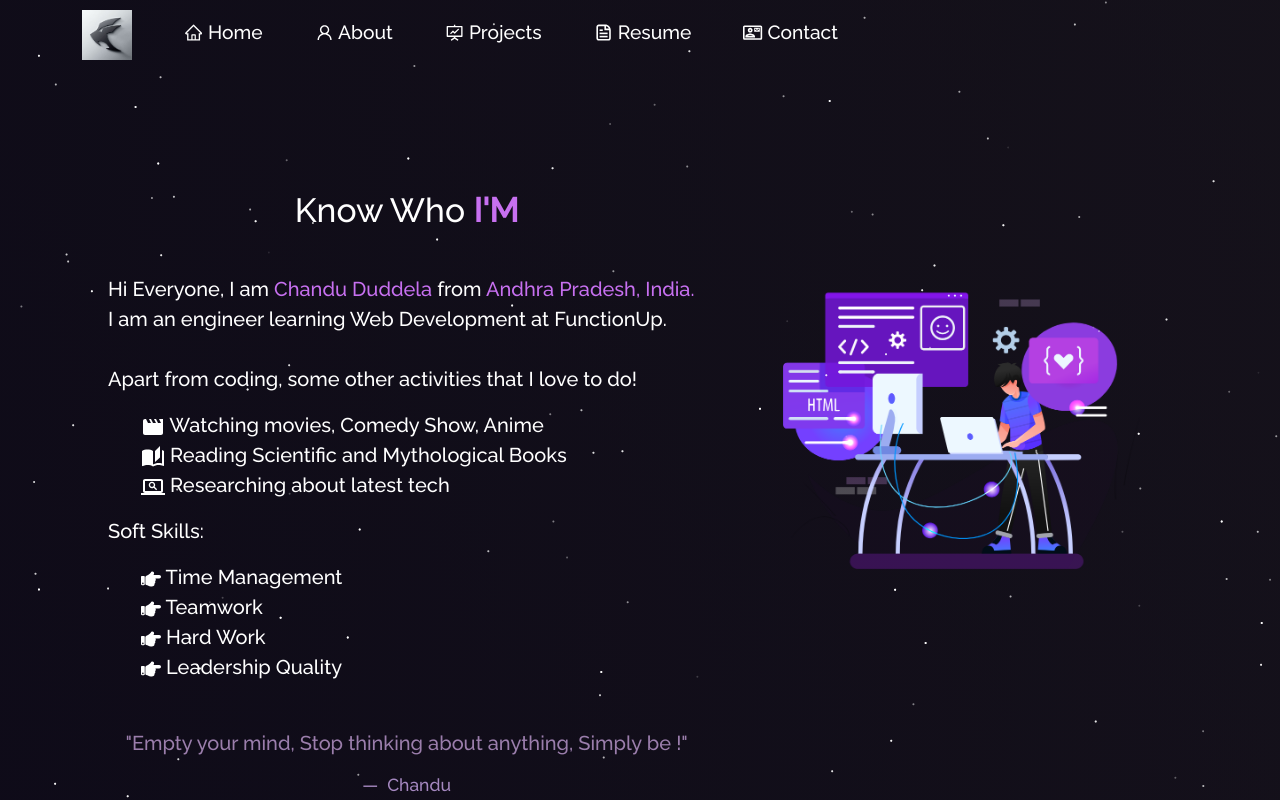
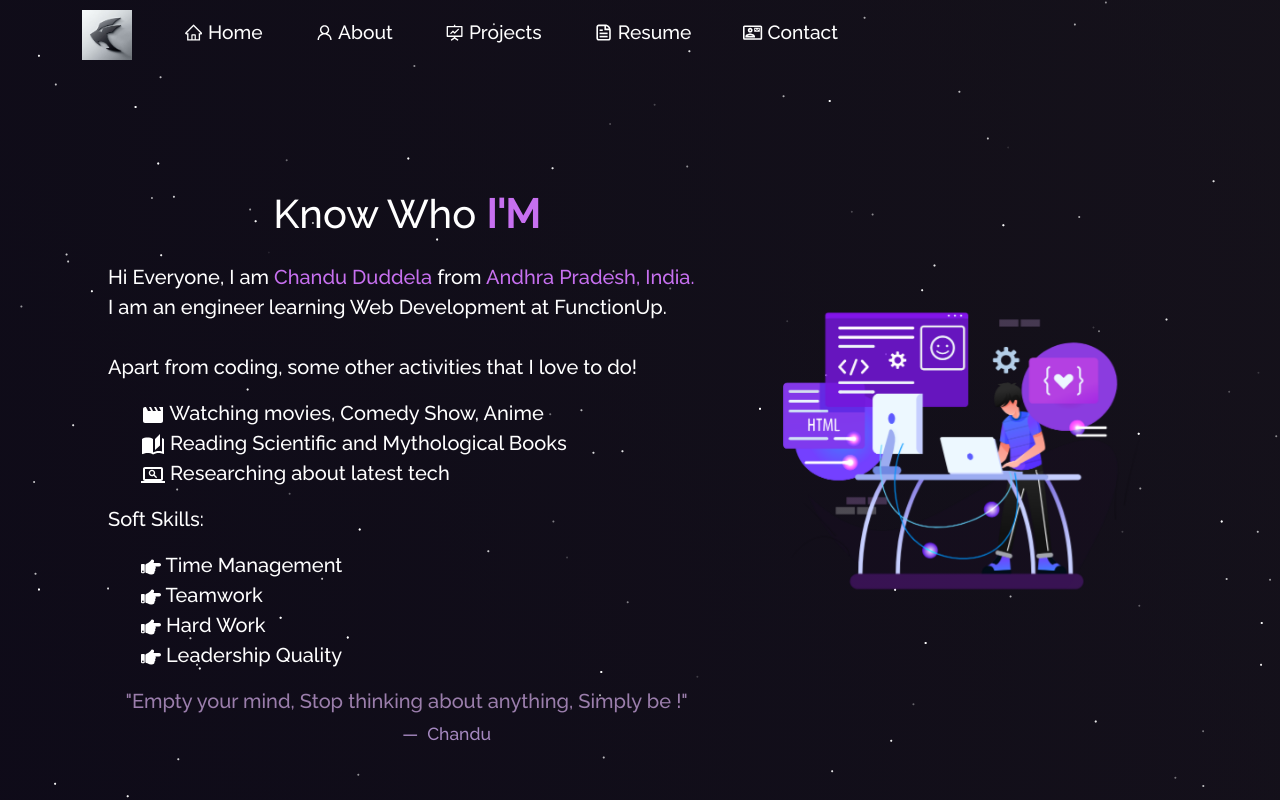
Before and after one commit to chandu-bala/portfolio, a React (Create React App) app: page /about in a window 1280 px wide. Shown: the top 800 px of the page. Built offline with nearby package versions, Linux system fonts and the light colour scheme.

Commit message:
about-page-animate

```diff
--- a/src/Components/About/About.js
+++ b/src/Components/About/About.js
@@ -1,190 +1,70 @@
-import React from "react";
+import React, { useEffect, useRef, useState } from "react";
 import { Container, Row, Col } from "react-bootstrap";
 import Particle from "../Particle";
-import Github from "./Github";
 import Techstack from "./Techstack";
 import Aboutcard from "./AboutCard";
 import laptopImg from "../../Assets/about.png";
 import Toolstack from "./Toolstack";
 import Experience from "./Experience";
+import "../../styles.css";
 
 function About() {
+  const [animate, setAnimate] = useState(false);
+  const aboutRef = useRef(null);
+
+  useEffect(() => {
+    const observer = new IntersectionObserver(
+      ([entry]) => {
+        if (entry.isIntersecting) {
+          setAnimate(true);
+        }
+      },
+      { threshold: 0.2 }
+    );
+
+    if (aboutRef.current) observer.observe(aboutRef.current);
+
+    return () => observer.disconnect();
+  }, []);
+
   return (
-    <Container fluid className="about-section">
+    <Container
+      fluid
+      ref={aboutRef}
+      className={`about-section ${animate ? "about-page-animate" : ""}`}
+    >
       <Particle />
       <Container>
         <Row style={{ justifyContent: "center", padding: "10px" }}>
-          <Col
-            md={7}
-            style={{
-              justifyContent: "center",
-              paddingTop: "30px",
-              paddingBottom: "50px",
-            }}
-          >
-            <h1 style={{ fontSize: "2.1em", paddingBottom: "20px" }}>
+          <Col md={7} style={{ paddingTop: "30px", paddingBottom: "50px" }}>
+            <h1 className="about-heading-animate">
               Know Who <strong className="purple">I'M</strong>
             </h1>
+
             <Aboutcard />
           </Col>
-          <Col
-            md={5}
-            style={{ paddingTop: "120px", paddingBottom: "50px" }}
-            className="about-img"
-          >
-            <img src={laptopImg} alt="about" className="img-fluid" />
+
+          <Col md={5} className="about-img about-image-animate">
+            <img
+  src={laptopImg}
+  alt="about"
+  className="img-fluid about-image-animate"
+/>
+
           </Col>
         </Row>
-        <h1 className="project-heading">
-          Professional <strong className="purple">Skillset </strong>
-        </h1>
 
+        <h1 className="section-title">Professional <strong className="purple">Skillset</strong></h1>
         <Techstack />
 
-        <h1 className="project-heading">
-          <strong className="purple">Tools</strong> I use
-        </h1>
+        <h1 className="section-title"><strong className="purple">Tools</strong> I use</h1>
         <Toolstack />
 
-        <h1 className="project-heading">
-          <strong className="purple">Experience</strong> i Gained
-        </h1>
-        <br/>
+        <h1 className="section-title"><strong className="purple">Experience</strong> I Gained</h1>
         <Experience />
-        {/* <Github /> */}
-        <br/>
       </Container>
     </Container>
   );
 }
 
 export default About;
-
-
-
-// import React from "react";
-// import { Container, Row, Col, Card } from "react-bootstrap";
-// import Particle from "../Particle";
-// import Techstack from "./Techstack";
-// import Aboutcard from "./AboutCard";
-// import laptopImg from "../../Assets/about.png";
-// import Toolstack from "./Toolstack";
-// import Experience from "./Experience";
-
-// // // Character Images
-// // import ErenImg from "../../Assets/characters/eren.jpg";
-// // import IvarImg from "../../Assets/characters/ivar.jpg";
-// // import OptimusImg from "../../Assets/characters/optimus.jpg";
-
-// // Story Images
-// // import AOTImg from "../../Assets/stories/aot.jpg";
-// // import DeathNoteImg from "../../Assets/stories/deathnote.jpg";
-// // import OdysseyImg from "../../Assets/stories/odyssey.jpg";
-// // import VikingsImg from "../../Assets/stories/vikings.jpg";
-
-// function About() {
-//   const characters = [
-//     {
-//       name: "Eren Yeager",
-//       // img: ErenImg,
-//       desc: "A complex anti-hero driven by freedom and sacrifice, symbolizing the depth of human will and moral ambiguity."
-//     },
-//     {
-//       name: "Ivar The Boneless",
-//       // img: IvarImg,
-//       desc: "A fearless Viking strategist known for intelligence, brutality, and unmatched battlefield dominance."
-//     },
-//     {
-//       name: "Optimus Prime",
-//       // img: OptimusImg,
-//       desc: "A symbol of leadership, courage, and selfless protection of humanity and justice."
-//     }
-//   ];
-
-//   // const stories = [
-//   //   { title: "Attack on Titan", img: AOTImg },
-//   //   { title: "Death Note", img: DeathNoteImg },
-//   //   { title: "The Odyssey", img: OdysseyImg },
-//   //   { title: "Vikings", img: VikingsImg }
-//   // ];
-
-//   return (
-//     <Container fluid className="about-section">
-//       <Particle />
-//       <Container>
-
-//         {/* ABOUT INTRO */}
-//         <Row style={{ justifyContent: "center", padding: "10px" }}>
-//           <Col md={7} style={{ paddingTop: "30px", paddingBottom: "50px" }}>
-//             <h1 style={{ fontSize: "2.1em", paddingBottom: "20px" }}>
-//               Know Who <strong className="purple">I'M</strong>
-//             </h1>
-//             <Aboutcard />
-//           </Col>
-
-//           <Col md={5} style={{ paddingTop: "120px" }} className="about-img">
-//             <img src={laptopImg} alt="about" className="img-fluid" />
-//           </Col>
-//         </Row>
-
-//         {/* SKILLS */}
-//         <h1 className="project-heading">
-//           Professional <strong className="purple">Skillset</strong>
-//         </h1>
-//         <Techstack />
-
-//         {/* TOOLS */}
-//         <h1 className="project-heading">
-//           <strong className="purple">Tools</strong> I use
-//         </h1>
-//         <Toolstack />
-
-//         {/* EXPERIENCE */}
-//         <h1 className="project-heading">
-//           <strong className="purple">Experience</strong> I Gained
-//         </h1>
-//         <Experience />
-
-//         {/* FAVOURITE CHARACTERS */}
-//         <h1 className="project-heading">
-//           My Favourite <strong className="purple">Characters</strong>
-//         </h1>
-
-//         <Row>
-//           {characters.map((char, index) => (
-//             <Col md={4} key={index} className="mb-4">
-//               <Card className="character-card">
-//                 <Card.Img variant="top" src={char.img} />
-//                 <Card.Body>
-//                   <Card.Title>{char.name}</Card.Title>
-//                   <Card.Text>{char.desc}</Card.Text>
-//                 </Card.Body>
-//               </Card>
-//             </Col>
-//           ))}
-//         </Row>
-
-//         {/* TOP STORIES */}
-//         <h1 className="project-heading">
-//           My Top <strong className="purple">Stories</strong>
-//         </h1>
-
-//         <Row>
-//           {stories.map((story, index) => (
-//             <Col md={3} key={index} className="mb-4">
-//               <Card className="story-card">
-//                 <Card.Img variant="top" src={story.img} />
-//                 <Card.Body>
-//                   <Card.Title className="text-center">{story.title}</Card.Title>
-//                 </Card.Body>
-//               </Card>
-//             </Col>
-//           ))}
-//         </Row>
-
-//       </Container>
-//     </Container>
-//   );
-// }
-
-// export default About;
--- a/src/Components/About/AboutCard.js
+++ b/src/Components/About/AboutCard.js
@@ -9,49 +9,65 @@ function AboutCard() {
   return (
     <Card className="quote-card-view">
       <Card.Body>
-        <blockquote className="blockquote mb-0">
+        {/* 👇 only added class for animation */}
+        <blockquote className="blockquote mb-0 aboutcard-animate">
+
+          {/* TEXT BLOCK */}
+          <span className="about-line">
             <p style={{ textAlign: "justify" }}>
               Hi Everyone, I am <span className="purple">Chandu Duddela </span>
               from <span className="purple"> Andhra Pradesh, India.</span>
-            <br />I am an engineer learning Web Development at FunctionUp.
               <br />
-            <br />
+              I am an engineer learning Web Development at FunctionUp.
+              <br /><br />
               Apart from coding, some other activities that I love to do!
             </p>
+          </span>
+
+          {/* ACTIVITIES */}
           <ul>
-            <li className="about-activity">
+            <li className="about-activity about-line">
               <MovieIcon /> Watching movies, Comedy Show, Anime
             </li>
-            <li className="about-activity">
+            <li className="about-activity about-line">
               <AutoStoriesIcon /> Reading Scientific and Mythological Books
             </li>
-
-            <li className="about-activity">
+            <li className="about-activity about-line">
               <ScreenSearchDesktopIcon /> Researching about latest tech
             </li>
           </ul>
 
+          {/* SOFT SKILLS */}
+          <span className="about-line">
             <p style={{ textAlign: "justify" }}>Soft Skills:</p>
+          </span>
+
           <ul>
-            <li className="about-activity">
+            <li className="about-activity about-line">
               <FaHandPointRight /> Time Management
             </li>
-            <li className="about-activity">
+            <li className="about-activity about-line">
               <FaHandPointRight /> Teamwork
             </li>
-            <li className="about-activity">
+            <li className="about-activity about-line">
               <FaHandPointRight /> Hard Work
             </li>
-            <li className="about-activity">
+            <li className="about-activity about-line">
               <FaHandPointRight /> Leadership Quality
             </li>
           </ul>
-          <br />
+
+          {/* QUOTE */}
+          <span className="about-line">
             <p style={{ marginBlockEnd: 0, color: "rgb(155 126 172)" }}>
-            "Empty your mind, Stop thinking about anything, Simply be !"{" "}
+              "Empty your mind, Stop thinking about anything, Simply be !"
             </p>
-          <br />
+          </span>
+
+          <span className="about-line">
             <footer className="blockquote-footer"> Chandu</footer>
+          </span>
+
         </blockquote>
       </Card.Body>
     </Card>
--- a/src/styles.css
+++ b/src/styles.css
@@ -884,6 +884,8 @@ html {
 
 .blockquote-footer {
 	color: #a588c0 !important;
+	margin-top: 5px;
+	margin-left: 80px;
 }
 /* --------- */
 /* Projects */
@@ -1264,6 +1266,53 @@ html {
 /* --------- */
 /* About */
 /* --------- */
+.aboutcard-animate .about-line {
+  opacity: 0;
+}
+.about-page-animate .aboutcard-animate .about-line {
+  animation: aboutLineSlide 0.7s ease-out forwards;
+}
+.about-page-animate .aboutcard-animate .about-line:nth-of-type(1) { animation-delay: 0.2s; }
+.about-page-animate .aboutcard-animate .about-line:nth-of-type(2) { animation-delay: 0.35s; }
+.about-page-animate .aboutcard-animate .about-line:nth-of-type(3) { animation-delay: 0.5s; }
+.about-page-animate .aboutcard-animate .about-line:nth-of-type(4) { animation-delay: 0.65s; }
+.about-page-animate .aboutcard-animate .about-line:nth-of-type(5) { animation-delay: 0.8s; }
+.about-page-animate .aboutcard-animate .about-line:nth-of-type(6) { animation-delay: 0.95s; }
+.about-page-animate .aboutcard-animate .about-line:nth-of-type(7) { animation-delay: 1.1s; }
+.about-page-animate .aboutcard-animate .about-line:nth-of-type(8) { animation-delay: 1.25s; }
+.about-page-animate .aboutcard-animate .about-line:nth-of-type(9) { animation-delay: 1.4s; }
+@keyframes aboutLineSlide {
+  from {
+    transform: translateX(-30px);
+    opacity: 0;
+  }
+  to {
+    transform: translateX(0);
+    opacity: 1;
+  }
+}
+
+.about-image-animate {
+	padding-top: 70px;
+  will-change: transform, opacity;
+}
+.about-page-animate .about-image-animate {
+  animation: aboutImageSlideIn 1.1s ease-out forwards;
+  animation-delay: 0.3s;
+}
+@keyframes aboutImageSlideIn {
+  from {
+    transform: translateX(80px);
+    opacity: 0;
+  }
+  to {
+    transform: translateX(0);
+    opacity: 1;
+  }
+}
+
+/* ===== ABOUT PAGE DEFAULT STATE ===== */
+
 
 .about-section {
 	position: relative !important;
```
Lines whose indentation alone changed are shown as unchanged.
